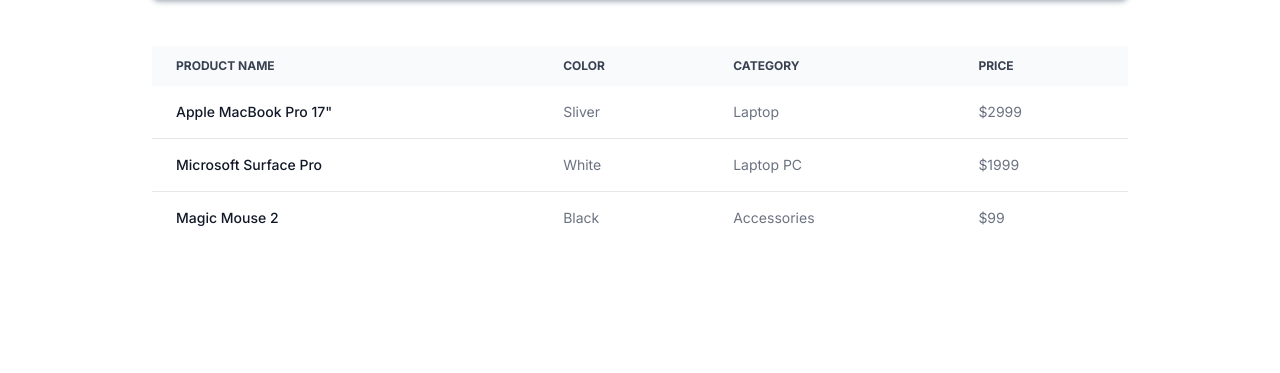
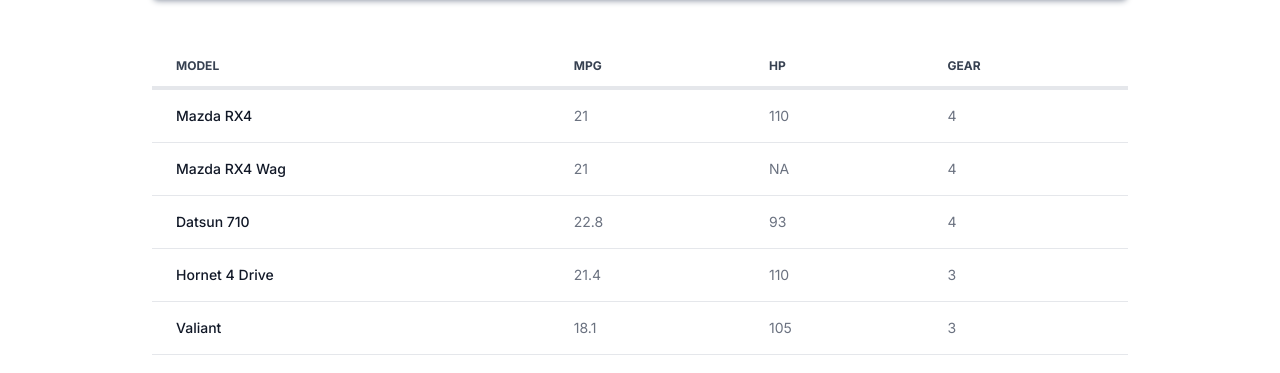
Before and after one commit to majamin/vite-vue-tailwind-starter, a Vue app: page / in a window 1280 px wide. Shown: the part 3674-4047 px from the top of the page. Before the commit the page ends 4014 px from the top, so only its background shows below. Built offline with nearby package versions, Linux system fonts and the light colour scheme.

Commit message:
table template can receive generic data

```diff
--- a/src/components/full/TableTemplate.vue
+++ b/src/components/full/TableTemplate.vue
@@ -1,53 +1,54 @@
 <script setup lang="ts">
+const data = {
+  header: ["model", "mpg", "hp", "gear"],
+  values: [
+    ["Mazda RX4", 21.0, 110, 4],
+    ["Mazda RX4 Wag", 21.0, "NA", 4],
+    ["Datsun 710", 22.8, 93, 4],
+    ["Hornet 4 Drive", 21.4, 110, 3],
+    ["Valiant", 18.1, 105, 3],
+  ],
+};
 </script>
 <template>
   <div class="relative overflow-x-auto">
-    <table class="w-full text-left text-sm text-gray-500 dark:text-gray-400">
-      <thead
-        class="bg-gray-50 text-xs uppercase text-gray-700 dark:bg-gray-700 dark:text-gray-400"
-      >
+    <table>
+      <thead>
         <tr>
-          <th scope="col" class="py-3 px-6">Product name</th>
-          <th scope="col" class="py-3 px-6">Color</th>
-          <th scope="col" class="py-3 px-6">Category</th>
-          <th scope="col" class="py-3 px-6">Price</th>
+          <th v-for="heading in data.header" scope="col">
+            {{ heading }}
+          </th>
         </tr>
       </thead>
       <tbody>
-        <tr class="border-b bg-white dark:border-gray-700 dark:bg-gray-800">
-          <th
-            scope="row"
-            class="whitespace-nowrap py-4 px-6 font-medium text-gray-900 dark:text-white"
-          >
-            Apple MacBook Pro 17"
-          </th>
-          <td class="py-4 px-6">Sliver</td>
-          <td class="py-4 px-6">Laptop</td>
-          <td class="py-4 px-6">$2999</td>
-        </tr>
-        <tr class="border-b bg-white dark:border-gray-700 dark:bg-gray-800">
-          <th
-            scope="row"
-            class="whitespace-nowrap py-4 px-6 font-medium text-gray-900 dark:text-white"
-          >
-            Microsoft Surface Pro
-          </th>
-          <td class="py-4 px-6">White</td>
-          <td class="py-4 px-6">Laptop PC</td>
-          <td class="py-4 px-6">$1999</td>
-        </tr>
-        <tr class="bg-white dark:bg-gray-800">
-          <th
-            scope="row"
-            class="whitespace-nowrap py-4 px-6 font-medium text-gray-900 dark:text-white"
-          >
-            Magic Mouse 2
-          </th>
-          <td class="py-4 px-6">Black</td>
-          <td class="py-4 px-6">Accessories</td>
-          <td class="py-4 px-6">$99</td>
+        <tr v-for="row in data.values">
+          <th scope="row">{{ row[0] }}</th>
+          <td>{{ row[1] }}</td>
+          <td>{{ row[2] }}</td>
+          <td>{{ row[3] }}</td>
         </tr>
       </tbody>
     </table>
   </div>
 </template>
+
+<style scoped lang="postcss">
+table {
+  @apply w-full text-left text-sm text-gray-500 dark:text-gray-400;
+}
+thead {
+  @apply text-xs uppercase border-b-4 text-gray-700 dark:bg-gray-700 dark:text-gray-400;
+}
+thead > tr > th {
+  @apply py-3 px-6;
+}
+tbody > tr {
+  @apply border-b bg-white dark:border-gray-700 dark:bg-gray-800;
+}
+tbody > tr > th {
+  @apply whitespace-nowrap py-4 px-6 font-medium text-gray-900 dark:text-white;
+}
+tbody > tr > td {
+  @apply py-4 px-6;
+}
+</style>
```
